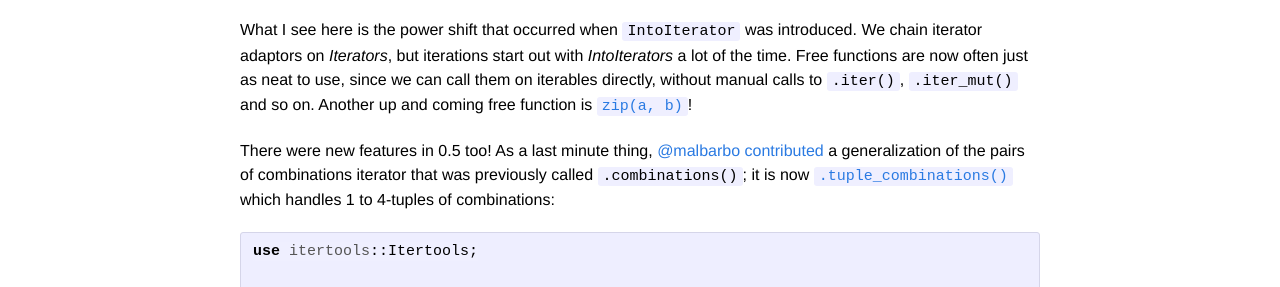
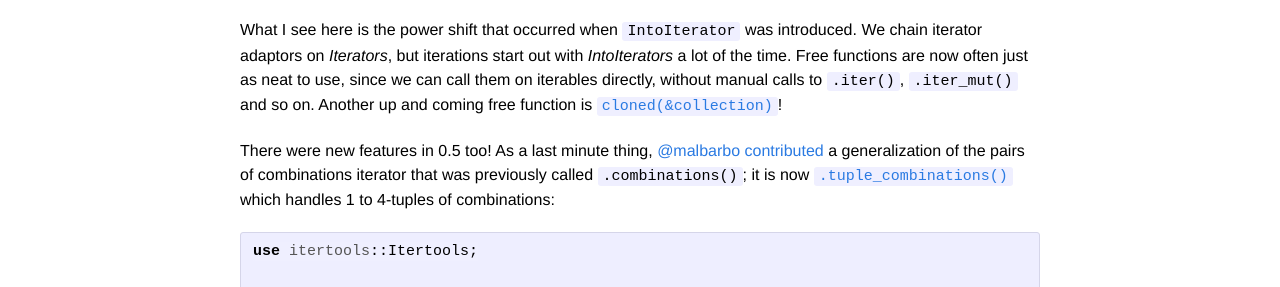
Before and after one commit to bluss/bluss.github.io, a Jekyll site: the page built from _posts/2016-09-26-itertools-0.5.0.markdown, in a window 1280 px wide. Shown: the part 1039-1326 px from the top of the page. Built offline with Jekyll 4.4.1, drawn with Linux system fonts in a browser that asks for light colours.

Commit message:
Nah use cloned

```diff
--- a/_posts/2016-09-26-itertools-0.5.0.markdown
+++ b/_posts/2016-09-26-itertools-0.5.0.markdown
@@ -62,9 +62,9 @@ We chain iterator adaptors on *Iterators*, but iterations start out with
 *IntoIterators* a lot of the time.  Free functions are now often just as neat
 to use, since we can call them on iterables directly, without manual calls to
 `.iter()`, `.iter_mut()` and so on. Another up and coming free function is
-[`zip(a, b)`][cl]!
+[`cloned(&collection)`][cl]!
 
-[cl]: https://bluss.github.io/rust-itertools/doc/itertools/fn.zip.html
+[cl]: https://bluss.github.io/rust-itertools/doc/itertools/fn.cloned.html
 
 There were new features in 0.5 too! As a last minute thing, [@malbarbo
 contributed][151] a generalization of the pairs of combinations iterator that was
```
